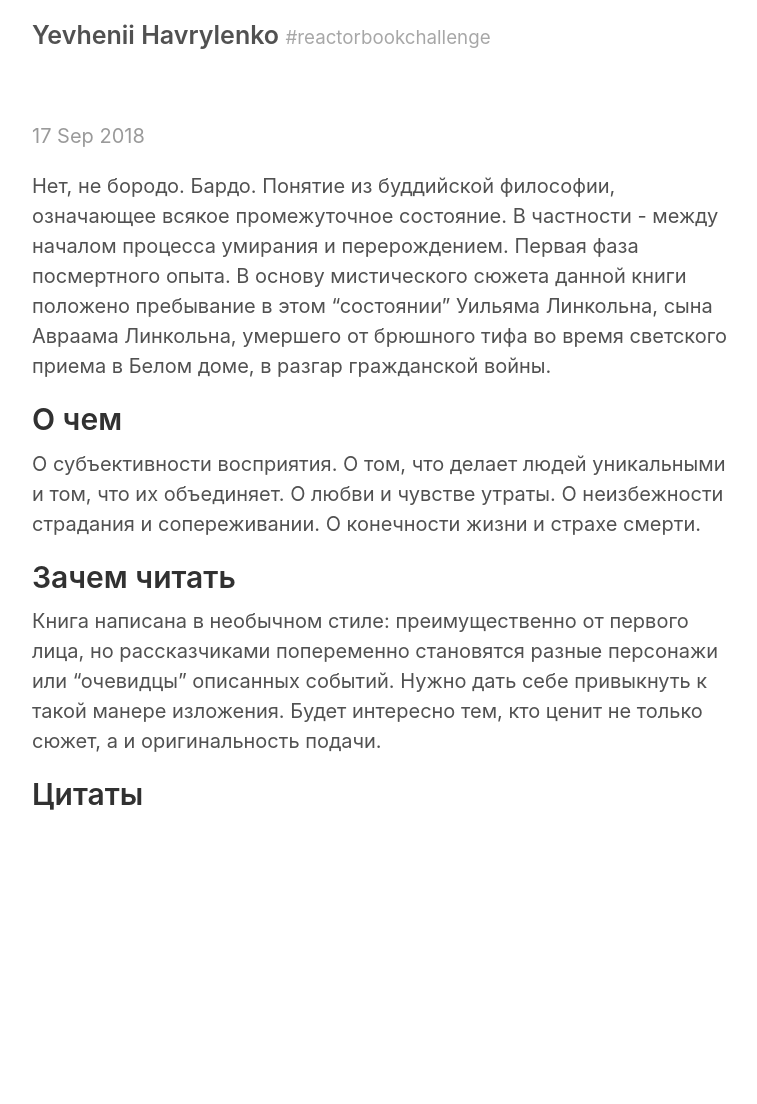
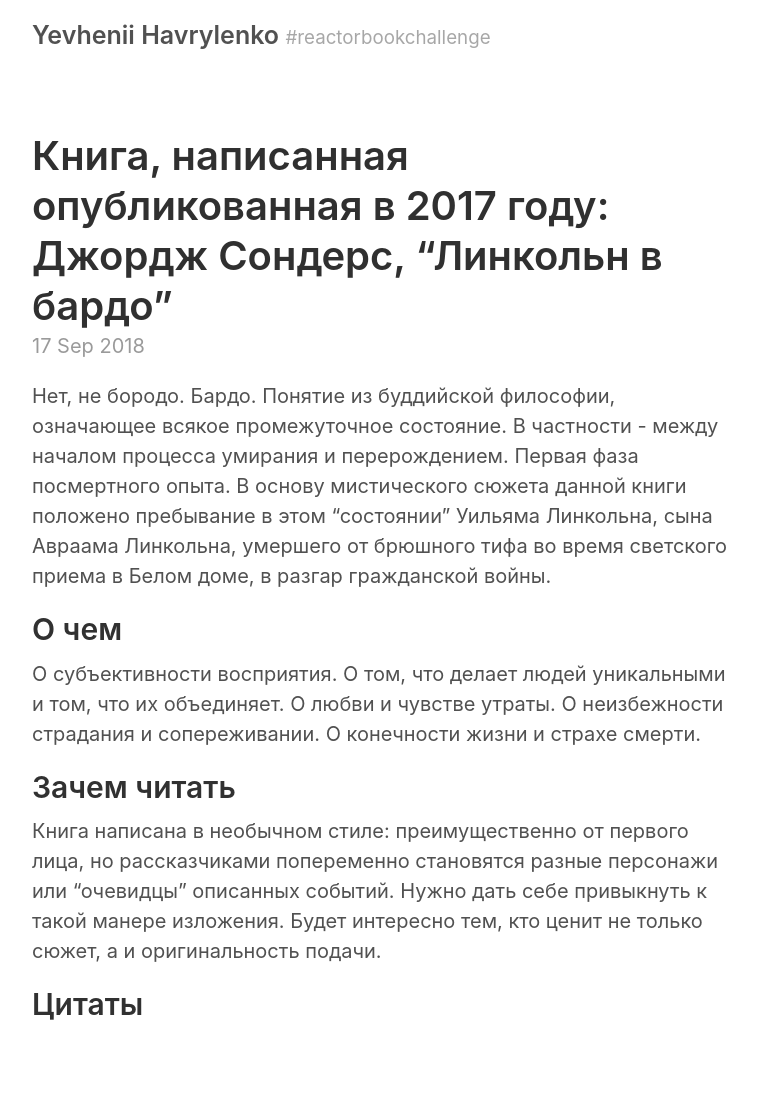
Before and after one commit to yevhenii-havrylenko/yevhenii-havrylenko.github.io, a Jekyll site: the page built from _posts/2018-09-17-lincoln-in-the-bardo.md, in a window 1280 px wide. Shown: the whole page, without its empty margins (258-1015 px from the left). Built offline with Jekyll 4.4.1, drawn with Linux system fonts in a browser that asks for light colours; our own code applies the rules of GitHub Pages for plain Markdown files; before the commit the page ends 900 px from its top, so only the background shows below that.

Commit message:
Update 2018-09-17-lincoln-in-the-bardo.md

```diff
--- a/_posts/2018-09-17-lincoln-in-the-bardo.md
+++ b/_posts/2018-09-17-lincoln-in-the-bardo.md
@@ -1,6 +1,6 @@
 ---
 layout: post
-title: 'Книга, написанная опубликованная в 2017 году: Джордж Сондерс, “Линкольн в бардо”’
+title: 'Книга, написанная опубликованная в 2017 году: Джордж Сондерс, “Линкольн в бардо”'
 ---
 
 
```
